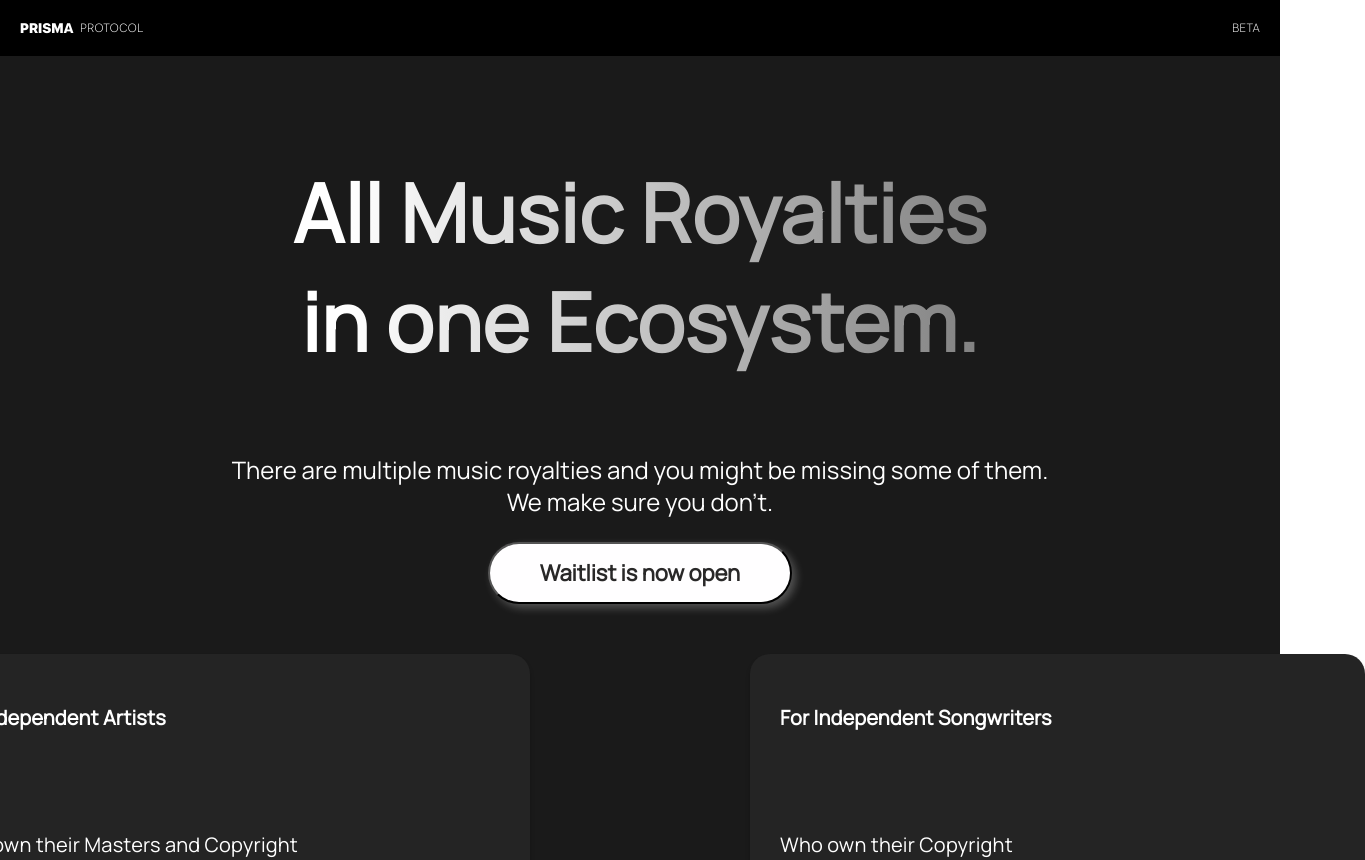
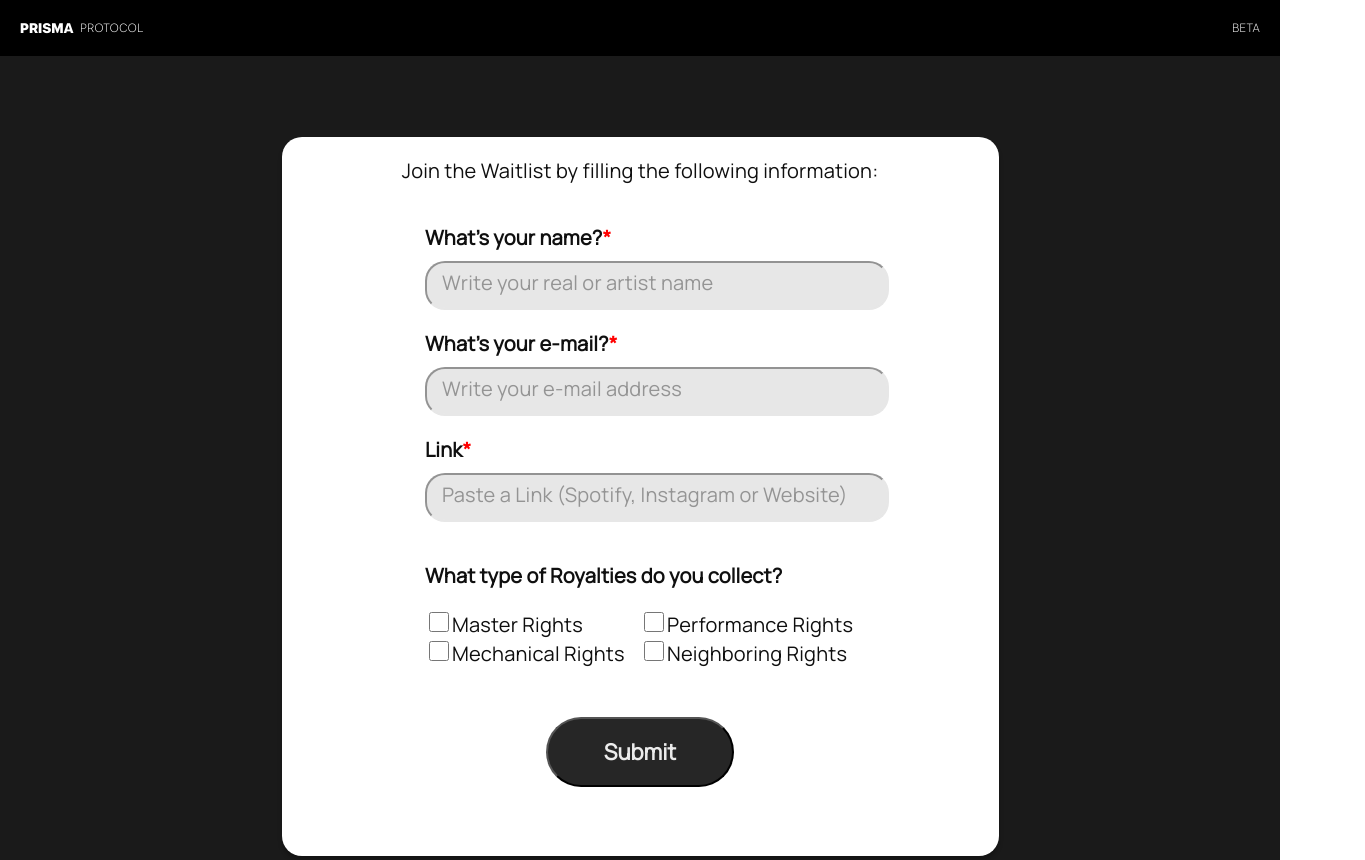
Before and after one commit to BMSM15/TrackoutTest, a React (Create React App) app in the folder client/: page /introduction in a window 1280 px wide. Shown: the top 860 px of the page, 1365 px wide, since content can reach past the window. Built offline with nearby package versions, Linux system fonts and the light colour scheme; no server answers.

Commit message:
Page introduction almost done

```diff
--- a/client/src/pages/Introduction/Introduction.jsx
+++ b/client/src/pages/Introduction/Introduction.jsx
@@ -12,9 +12,13 @@ const Introduction = ({ user, logout, sidebar, setSidebar }) => {
         <span>
           PRISMA <p className={styles.p1}>PROTOCOL</p>{" "}
         </span>
-        <p>BETA</p>
+        <a>BETA</a>
       </div>
-      <div className={styles.intro_container}>
+      <div
+        className={
+          sidebar ? styles.intro_container : styles.intro_containeractive
+        }
+      >
         <h1>
           All Music Royalties <br></br> in one Ecosystem.
         </h1>
@@ -22,7 +26,10 @@ const Introduction = ({ user, logout, sidebar, setSidebar }) => {
           There are multiple music royalties and you might be missing some of
           them.<br></br> We make sure you don’t.
         </p>
-        <button className={styles.intro_button}> Waitlist is now open </button>
+        <button className={styles.intro_button} onClick={showSidebar}>
+          {" "}
+          Waitlist is now open{" "}
+        </button>
         <div className={styles.intro_cards}>
           <div className={styles.card}>
             <p>For Independent Artists</p>
@@ -34,6 +41,68 @@ const Introduction = ({ user, logout, sidebar, setSidebar }) => {
           </div>
         </div>
       </div>
+      <div
+        className={
+          sidebar ? styles.form_containeractive : styles.form_container
+        }
+      >
+        <div className={sidebar ? styles.formactive : styles.form}>
+          <p>Join the Waitlist by filling the following information:</p>
+          <div className={styles.input_text_section}>
+            <div className={styles.input_text}>
+              <label>
+                What’s your name?<span>*</span>
+              </label>
+              <input type="text" placeholder="Write your real or artist name" />
+            </div>
+            <div className={styles.input_text}>
+              <label>
+                What’s your e-mail?<span>*</span>
+              </label>
+              <input type="text" placeholder="Write your e-mail address" />
+            </div>
+            <div className={styles.input_text}>
+              <label>
+                Link<span>*</span>
+              </label>
+              <input
+                type="text"
+                placeholder="Paste a Link (Spotify, Instagram or Website)"
+              />
+            </div>
+            <div className={styles.input_checkboxgroup}>
+              <p>What type of Royalties do you collect?</p>
+              <div className={styles.input_checkboxdivision}>
+                <div className={styles.input_checkbox_minigroup}>
+                  <div className={styles.input_checkbox}>
+                    <input type="checkbox" />
+                    <label>Master Rights</label>
+                  </div>
+                  <div className={styles.input_checkbox}>
+                    <input type="checkbox" />
+                    <label>Mechanical Rights</label>
+                  </div>
+                </div>
+                <div className={styles.input_checkbox_minigroup}>
+                  <div className={styles.input_checkbox}>
+                    <input type="checkbox" />
+                    <label>Performance Rights</label>
+                  </div>
+                  <div className={styles.input_checkbox}>
+                    <input type="checkbox" />
+                    <label>Neighboring Rights</label>
+                  </div>
+                </div>
+              </div>
+            </div>
+            <div className={styles.button}>
+              <button onClick={showSidebar} className={styles.submit_button}>
+                Submit
+              </button>
+            </div>
+          </div>
+        </div>
+      </div>
       <div className={styles.intro_footer}>
         Copyright © 2024 Prisma Music. By ALCI
       </div>
--- a/client/src/pages/Introduction/styles.module.css
+++ b/client/src/pages/Introduction/styles.module.css
@@ -55,6 +55,17 @@
   margin: 20px;
 }
 
+.nav_container a {
+  color: #fff;
+  text-align: center;
+  font-family: "Eloquia Light";
+  font-size: 12px;
+  font-style: normal;
+  font-weight: 200;
+  line-height: normal;
+  margin: 20px;
+}
+
 .intro_container {
   display: flex;
   flex-direction: column;
@@ -63,6 +74,10 @@
   background: #1a1a1a;
   width: 100%;
   height: 100%;
+}
+
+.intro_containeractive {
+  display: none;
 }
 
 .intro_container h1 {
@@ -150,6 +165,173 @@
   letter-spacing: 0.2px;
 }
 
+.form_container {
+  display: flex;
+  flex-direction: column;
+  justify-content: center;
+  align-items: center;
+  background: #1a1a1a;
+  width: 100%;
+  height: 100%;
+}
+
+.form_containeractive {
+  display: none;
+}
+
+.form {
+  display: flex;
+  flex-direction: column;
+  justify-content: start;
+  align-items: center;
+  width: 717px;
+  height: 719px;
+  flex-shrink: 0;
+  border-radius: 20px;
+  background: #fff;
+  box-shadow: 0px 4px 4px 0px rgba(0, 0, 0, 0.25);
+}
+
+.form p {
+  color: #0f0f0f;
+  font-family: Manrope;
+  font-size: 20px;
+  font-style: normal;
+  font-weight: 300;
+  line-height: normal;
+  letter-spacing: 0.2px;
+}
+
+.input_text_section {
+  display: flex;
+  flex-direction: column;
+  justify-content: start;
+  align-items: center;
+  width: 60%;
+}
+
+.input_text {
+  display: flex;
+  flex-direction: column;
+  justify-content: start;
+  align-items: start;
+  width: 100%;
+  margin-top: 20px;
+}
+
+.input_text label {
+  color: #0f0f0f;
+  font-family: Manrope;
+  font-size: 20px;
+  font-style: normal;
+  font-weight: 600;
+  line-height: normal;
+  letter-spacing: 0.2px;
+}
+
+.input_text span {
+  color: #f00;
+  font-family: Manrope;
+  font-size: 20px;
+  font-style: normal;
+  font-weight: 600;
+  line-height: normal;
+  letter-spacing: 0.2px;
+}
+
+.input_text input {
+  border-radius: 20px;
+  border-color: #e7e7e7;
+  background: #e7e7e7;
+  width: 100%;
+  padding: 15px;
+  margin-top: 10px;
+}
+::placeholder {
+  color: #949494;
+  font-family: "Manrope";
+  font-size: 20px;
+  font-style: normal;
+  font-weight: 300;
+  line-height: normal;
+  letter-spacing: 0.2px;
+}
+
+.input_checkboxgroup {
+  display: flex;
+  flex-direction: column;
+  justify-content: start;
+  align-items: start;
+  width: 100%;
+  margin-top: 20px;
+}
+
+.input_checkboxgroup p {
+  color: #0f0f0f;
+  font-family: Manrope;
+  font-size: 20px;
+  font-style: normal;
+  font-weight: 600;
+  line-height: normal;
+  letter-spacing: 0.2px;
+}
+
+.input_checkboxdivision {
+  display: flex;
+  flex-direction: row;
+  justify-content: start;
+  align-items: start;
+  width: 100%;
+}
+
+.input_checkbox_minigroup {
+  display: flex;
+  flex-direction: column;
+  justify-content: start;
+  align-items: start;
+  width: 100%;
+}
+
+.input_checkbox label {
+  color: #0f0f0f;
+  font-family: Manrope;
+  font-size: 20px;
+  font-style: normal;
+  font-weight: 300;
+  line-height: normal;
+  letter-spacing: 0.2px;
+}
+
+.input_checkbox input {
+  width: 20px;
+  height: 20px;
+}
+
+.submit_button {
+  border-radius: 40px;
+  background: #262626;
+  box-shadow: 4px 4px 8px 0px rgba(255, 255, 255, 0.25);
+  display: inline-flex;
+  padding: 24px 56px;
+  align-items: flex-start;
+  gap: 10px;
+  color: #ececec;
+  font-family: Manrope;
+  font-size: 22px;
+  font-style: normal;
+  font-weight: 800;
+  line-height: 18px; /* 81.818% */
+}
+
+.button {
+  display: flex;
+  width: 100%;
+  height: 100%;
+  justify-content: center;
+  align-items: center;
+  margin-top: 50px;
+}
+
 .intro_footer {
   display: flex;
   flex-direction: column;
```
